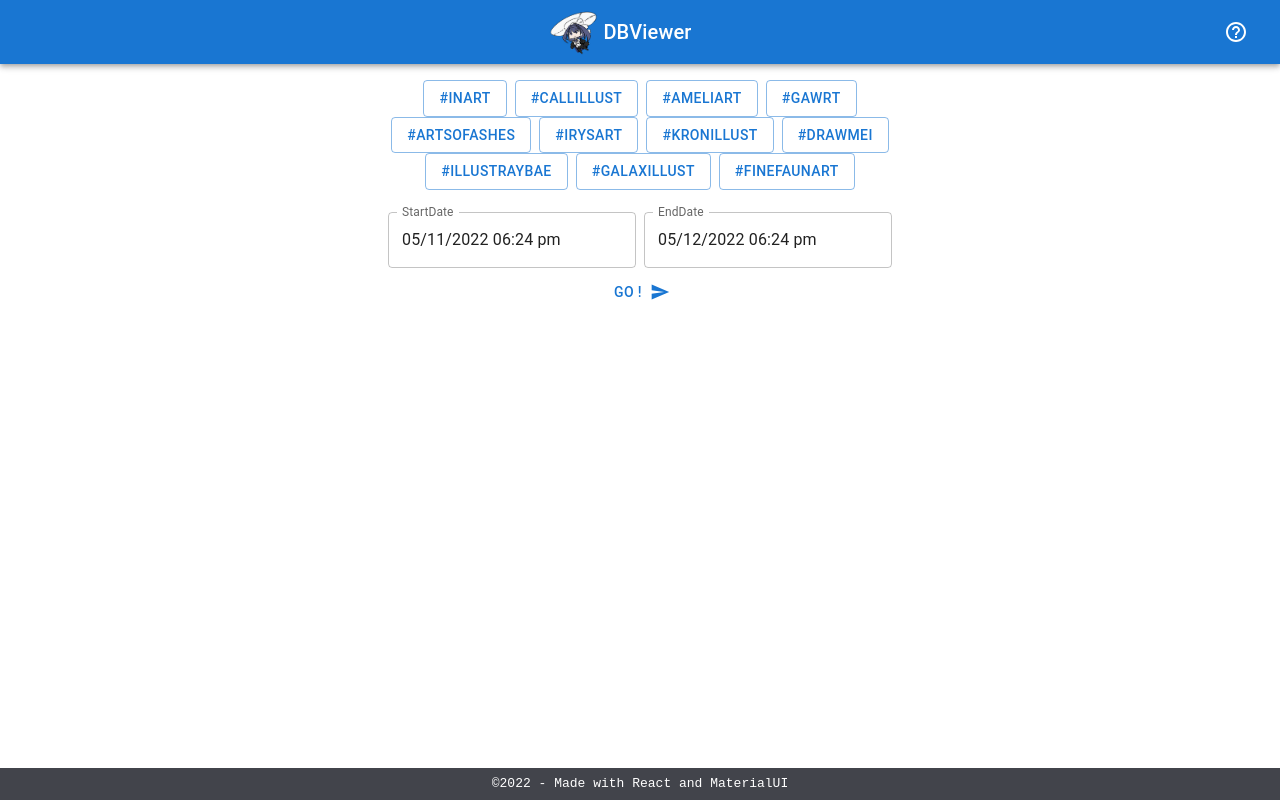
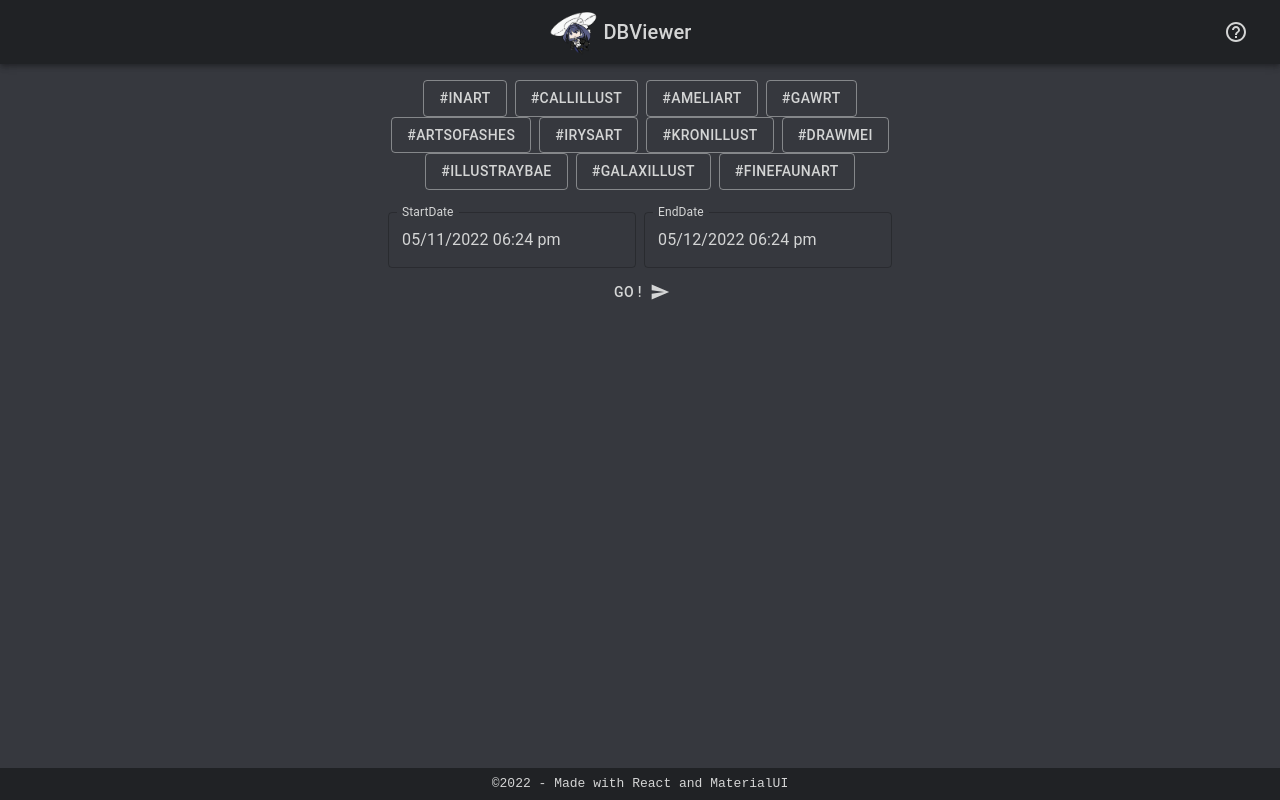
Before and after one commit to lnieto-m/db-viewer, a React (Create React App) app: page / in a window 1280 px wide. Built offline with nearby package versions, Linux system fonts and the light colour scheme.

Commit message:
changed color theme

```diff
--- a/src/App.tsx
+++ b/src/App.tsx
@@ -7,7 +7,15 @@ import Footer from './components/footer';
 
 function App() {
 	return (
-		<div className="App" style={{ flexDirection: 'column', display: 'flex', minHeight: '100vh'}}>
+		<div
+			className="App"
+			style={{
+				flexDirection: 'column',
+				display: 'flex',
+				minHeight: '100vh',
+				backgroundColor: '#36383e'
+			}}
+		>
 			<Header />
 			<MainView />
 			<Footer />
--- a/src/components/footer.tsx
+++ b/src/components/footer.tsx
@@ -6,13 +6,13 @@ function Footer() {
         sx={{
             width: '100%',
             height: 32,
-            backgroundColor: '#42444b'
+            backgroundColor: '#202225'
         }}
     >
         <div style={{
             padding: 8,
             fontFamily: 'monospace',
-            color: 'white'
+            color: '#d4d5d5'
         }}>
             ©2022 - Made with React and MaterialUI
         </div>
--- a/src/components/header.tsx
+++ b/src/components/header.tsx
@@ -25,6 +25,7 @@ function Header() {
     return(<Box>
         <AppBar
             position='static'
+            sx={{ backgroundColor: '#202225' }}
         >
             <Toolbar>
                 <Box sx={{ flexGrow: 1 }}/>
@@ -41,13 +42,13 @@ function Header() {
                     variant="h6"
                     noWrap
                     component="div"
-                    sx={{ marginLeft: '5px' }}
+                    sx={{ marginLeft: '5px', color: "#d4d5d5"}}
                 >
                     DBViewer
                 </Typography>
                 <Box sx={{ flexGrow: 1 }}/>
                 <IconButton onClick={handleClick}>
-                    <HelpOutlineIcon sx={{ color: 'white' }} />
+                    <HelpOutlineIcon sx={{ color: "#d4d5d5" }} />
                 </IconButton>
                 <Popover
                     id={id}
--- a/src/components/mainView.tsx
+++ b/src/components/mainView.tsx
@@ -5,11 +5,45 @@ import Stack from '@mui/material/Stack';
 import mainViewReducer, { initialState } from '../reducer/mainViewReducer';
 import { DateTimePicker, LocalizationProvider } from '@mui/x-date-pickers';
 import { AdapterDateFns } from '@mui/x-date-pickers/AdapterDateFns';
-import { Box, Container, TextField } from '@mui/material';
+import { Box, Container, createTheme, TextField, ThemeProvider } from '@mui/material';
 import list from './tagList.json';
 import axios from 'axios';
 import Fanarts, { Fanart } from './fanartsView';
 import SendIcon from '@mui/icons-material/Send';
+
+const theme = createTheme({
+    palette: {
+        primary: {
+            main: "#d4d5d5"
+        },
+        secondary: {
+            main: "#d4d5d5"
+        }
+    },
+    components: {
+        MuiIconButton: {
+          styleOverrides: {
+            sizeMedium: {
+              color: "#d4d5d5"
+            }
+          }
+        },
+        MuiOutlinedInput: {
+          styleOverrides: {
+            root: {
+              color: "#d4d5d5"
+            }
+          }
+        },
+        MuiInputLabel: {
+          styleOverrides: {
+            root: {
+              color: "#d4d5d5"
+            }
+          }
+        }
+      }
+})
 
 function MainView() {
 
@@ -34,27 +68,31 @@ function MainView() {
     }
 
     return (<Container maxWidth='lg' sx={{ flexGrow: 1}}>
+        <ThemeProvider theme={theme}>
+            <Container sx={{
+                padding: '1em',
+                color: '#d4d5d5'
+            }}>
 
-        <Container sx={{
-            padding: '1em'
-        }}>
+
+
                 <Stack spacing={1} direction="row" alignItems='center' justifyContent="center">
-                <Button disabled={state.loading} variant={!state.filters.inart ? "outlined" : "contained"} id='inart' onClick={(e) => dispatch({ type: "addTag", payload: e.currentTarget.id})}> #inart</Button>
-                <Button disabled={state.loading} variant={!state.filters.callillust ? "outlined" : "contained"} id='callillust' onClick={(e) => dispatch({ type: "addTag", payload: e.currentTarget.id})}> #callillust</Button>
-                <Button disabled={state.loading} variant={!state.filters.ameliart ? "outlined" : "contained"} id='ameliart' onClick={(e) => dispatch({ type: "addTag", payload: e.currentTarget.id})}> #ameliart</Button>
-                <Button disabled={state.loading} variant={!state.filters.gawrt ? "outlined" : "contained"} id='gawrt' onClick={(e) => dispatch({ type: "addTag", payload: e.currentTarget.id})}> #gawrt</Button>
+                    <Button color="primary" disabled={state.loading} variant={!state.filters.inart ? "outlined" : "contained"} id='inart' onClick={(e) => dispatch({ type: "addTag", payload: e.currentTarget.id})}> #inart</Button>
+                    <Button color="primary" disabled={state.loading} variant={!state.filters.callillust ? "outlined" : "contained"} id='callillust' onClick={(e) => dispatch({ type: "addTag", payload: e.currentTarget.id})}> #callillust</Button>
+                    <Button color="primary" disabled={state.loading} variant={!state.filters.ameliart ? "outlined" : "contained"} id='ameliart' onClick={(e) => dispatch({ type: "addTag", payload: e.currentTarget.id})}> #ameliart</Button>
+                    <Button color="primary" disabled={state.loading} variant={!state.filters.gawrt ? "outlined" : "contained"} id='gawrt' onClick={(e) => dispatch({ type: "addTag", payload: e.currentTarget.id})}> #gawrt</Button>
 
                 </Stack>
                 <Stack spacing={1} direction="row" alignItems='center' justifyContent="center">
-                <Button disabled={state.loading} variant={!state.filters.artofashes ? "outlined" : "contained"} id='artofashes' onClick={(e) => dispatch({ type: "addTag", payload: e.currentTarget.id})}> #artsofashes</Button>
-                <Button disabled={state.loading} variant={!state.filters.irysart ? "outlined" : "contained"} id='irysart' onClick={(e) => dispatch({ type: "addTag", payload: e.currentTarget.id})}> #irysart</Button>
-                <Button disabled={state.loading} variant={!state.filters.kronillust ? "outlined" : "contained"} id='kronillust' onClick={(e) => dispatch({ type: "addTag", payload: e.currentTarget.id})}> #kronillust</Button>
-                <Button disabled={state.loading} variant={!state.filters.drawmei ? "outlined" : "contained"} id='drawmei' onClick={(e) => dispatch({ type: "addTag", payload: e.currentTarget.id})}> #drawmei</Button>
+                    <Button color="primary" disabled={state.loading} variant={!state.filters.artofashes ? "outlined" : "contained"} id='artofashes' onClick={(e) => dispatch({ type: "addTag", payload: e.currentTarget.id})}> #artsofashes</Button>
+                    <Button color="primary" disabled={state.loading} variant={!state.filters.irysart ? "outlined" : "contained"} id='irysart' onClick={(e) => dispatch({ type: "addTag", payload: e.currentTarget.id})}> #irysart</Button>
+                    <Button color="primary" disabled={state.loading} variant={!state.filters.kronillust ? "outlined" : "contained"} id='kronillust' onClick={(e) => dispatch({ type: "addTag", payload: e.currentTarget.id})}> #kronillust</Button>
+                    <Button color="primary" disabled={state.loading} variant={!state.filters.drawmei ? "outlined" : "contained"} id='drawmei' onClick={(e) => dispatch({ type: "addTag", payload: e.currentTarget.id})}> #drawmei</Button>
                 </Stack>
                 <Stack spacing={1} direction="row" alignItems='center' justifyContent="center">
-                <Button disabled={state.loading} variant={!state.filters.illustraybae ? "outlined" : "contained"} id='illustraybae' onClick={(e) => dispatch({ type: "addTag", payload: e.currentTarget.id})}> #illustraybae</Button>
-                <Button disabled={state.loading} variant={!state.filters.galaxillust ? "outlined" : "contained"} id='galaxillust' onClick={(e) => dispatch({ type: "addTag", payload: e.currentTarget.id})}> #galaxillust</Button>
-                <Button disabled={state.loading} variant={!state.filters.finefaunart ? "outlined" : "contained"} id='finefaunart' onClick={(e) => dispatch({ type: "addTag", payload: e.currentTarget.id})}> #finefaunart</Button>
+                    <Button color="primary" disabled={state.loading} variant={!state.filters.illustraybae ? "outlined" : "contained"} id='illustraybae' onClick={(e) => dispatch({ type: "addTag", payload: e.currentTarget.id})}> #illustraybae</Button>
+                    <Button color="primary" disabled={state.loading} variant={!state.filters.galaxillust ? "outlined" : "contained"} id='galaxillust' onClick={(e) => dispatch({ type: "addTag", payload: e.currentTarget.id})}> #galaxillust</Button>
+                    <Button color="primary" disabled={state.loading} variant={!state.filters.finefaunart ? "outlined" : "contained"} id='finefaunart' onClick={(e) => dispatch({ type: "addTag", payload: e.currentTarget.id})}> #finefaunart</Button>
                 </Stack>
             </Container>
 
@@ -105,6 +143,7 @@ function MainView() {
                     : <></>
                 }
             </Container>
+        </ThemeProvider>
     </Container>)
 }
 
```
Lines whose indentation alone changed are shown as unchanged.
